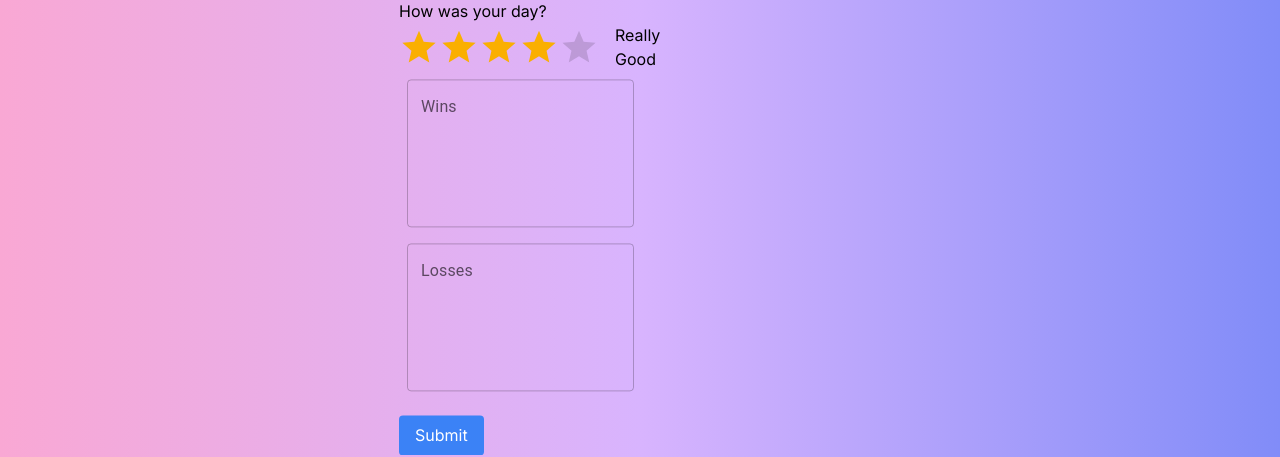
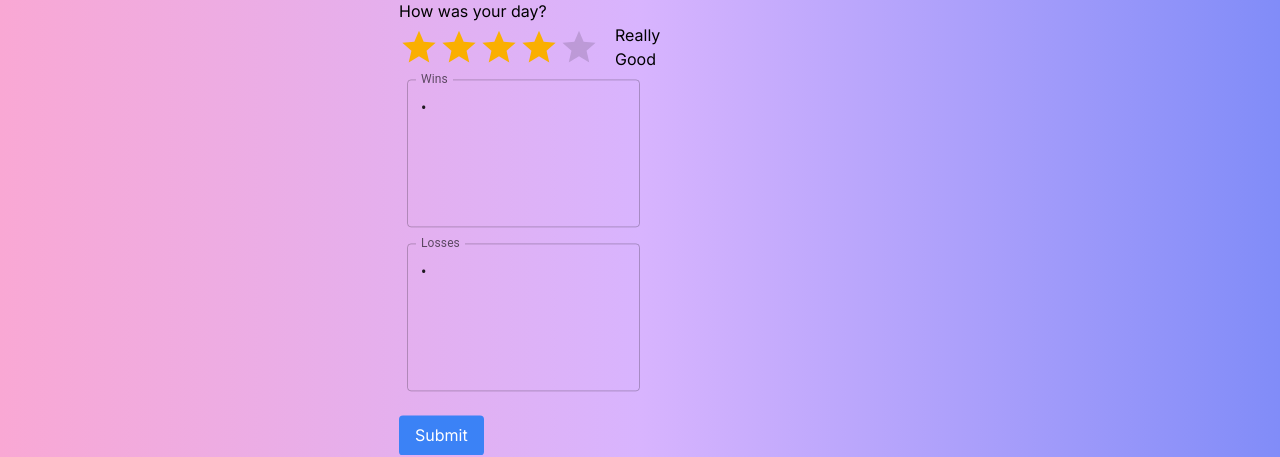
Before and after one commit to TJun-Jie/flowzone, a Next.js app in the folder frontend/: page /daily in a window 1280 px wide. Shown: the part 241-698 px from the top of the page. Built offline with nearby package versions, Linux system fonts and the light colour scheme; no server answers.

Commit message:
Add form edits and sample daily metrics

```diff
--- a/frontend/convex/schema.ts
+++ b/frontend/convex/schema.ts
@@ -33,12 +33,12 @@ export default defineSchema({
   }),
 
   dailyMetrics: defineTable({
-    date: v.number(),
+    date: v.float64(),
     ratingOfDay: v.string(), // Assuming RatingOfDay is an enum or similar, stored as string
     wins: v.array(v.id("wins")),
     losses: v.array(v.id("losses")),
     weight: v.number(),
     actionItemsCompleted: v.array(v.id("actionItems")),
-    sleepHours: v.number(),
+    sleepHours: v.float64(),
   }),
 });
--- a/frontend/src/app/daily/components/InputField.tsx
+++ b/frontend/src/app/daily/components/InputField.tsx
@@ -1,20 +1,24 @@
-import React, { useEffect, useState } from 'react';
+  import React, { useState } from 'react';
   import Box from '@mui/material/Box';
   import TextField from '@mui/material/TextField';
-import Button from '@mui/material/Button';
-import exp from 'constants';
 
   interface BulletPointsTextAreaProps {
     label: string;
+    value: string;
     onTextChange: (text: string) => void;
   }
 
-const BulletPointsTextArea: React.FC<BulletPointsTextAreaProps> = ({ label, onTextChange }) => {
+  const BulletPointsTextArea: React.FC<BulletPointsTextAreaProps> = ({ label, value, onTextChange }) => {
+    const handleKeyDown = (event: React.KeyboardEvent<HTMLDivElement>) => {
+      if (event.key === 'Enter' && !event.shiftKey) {
+        event.preventDefault(); // Prevent the default action to avoid the double line break
+        const newValue = `${value.trimEnd()}\n• `;
+        onTextChange(newValue);
+      }
+    };
+
     const handleChange = (event: React.ChangeEvent<HTMLTextAreaElement>) => {
-    // Ensuring bullet points are correctly applied to each new line
-    let lines = event.target.value.split('\n');
-    let bulletPointText = lines.map(line => line.trim().startsWith('•') ? line : `• ${line.trim()}`).join('\n');
-    onTextChange(bulletPointText);
+      onTextChange(event.target.value);
     };
 
     return (
@@ -24,30 +28,22 @@ const BulletPointsTextArea: React.FC<BulletPointsTextAreaProps> = ({ label, onTe
         minRows={5}
         variant="outlined"
         fullWidth
+        value={value}
         onChange={handleChange}
-      sx={{ margin: 1, maxWidth: 'calc(47%)' }} // Adjust the maxWidth to ensure side by side layout
+        onKeyDown={handleKeyDown}
+        sx={{ margin: 1, width: 'calc(50% - 8px)' }} // Adjusted width for side by side layout
       />
     );
   };
 
-interface InputFieldProps {
-  onValueChange: (text: string[]) => void;
-}
-
-const InputField = (props: InputFieldProps) => {
-  const [wins, setWins] = useState('');
-  const [losses, setLosses] = useState('');
-
-  useEffect(() => {
-    props.onValueChange([wins, losses]);
-  }, [wins, losses]);
+  const InputField = ({ onValueChange }: { onValueChange: (value: string[]) => void }) => {
+    const [wins, setWins] = useState('• ');
+    const [losses, setLosses] = useState('• ');
 
     return (
-    <Box display="flex" flexDirection="column" alignItems="center" sx={{ width: '100%' }}>
       <Box display="flex" justifyContent="space-between" sx={{ width: '100%', maxWidth: '800px', flexWrap: 'wrap' }}>
-        <BulletPointsTextArea label="Wins" onTextChange={setWins} />
-        <BulletPointsTextArea label="Losses" onTextChange={setLosses} />
-      </Box>
+        <BulletPointsTextArea label="Wins" value={wins} onTextChange={setWins} />
+        <BulletPointsTextArea label="Losses" value={losses} onTextChange={setLosses} />
       </Box>
     );
   }
--- a/frontend/src/app/daily/components/Insights.tsx
+++ b/frontend/src/app/daily/components/Insights.tsx
@@ -1,4 +1,28 @@
+import { useQuery } from "convex/react";
+
+interface Insights {
+  id: number;
+  content: string[];
+}
+
 const Insights = () => {
+  const insightsVariants = {
+    initial: {
+      opacity: 0
+    },
+    in: {
+      opacity: 1
+    }
+  };
+
+  const pageTransition = {
+    type: "tween",
+    ease: "anticipate",
+    duration: 0.5
+  };
+
+  const insights = useQuery(api.getInsights);
+
   return (
     <div>
       <h1>Insights</h1>
```
Also changed, not shown: 1 other file (tests, documents, lock files or other folders). Lines whose indentation alone changed are shown as unchanged.
